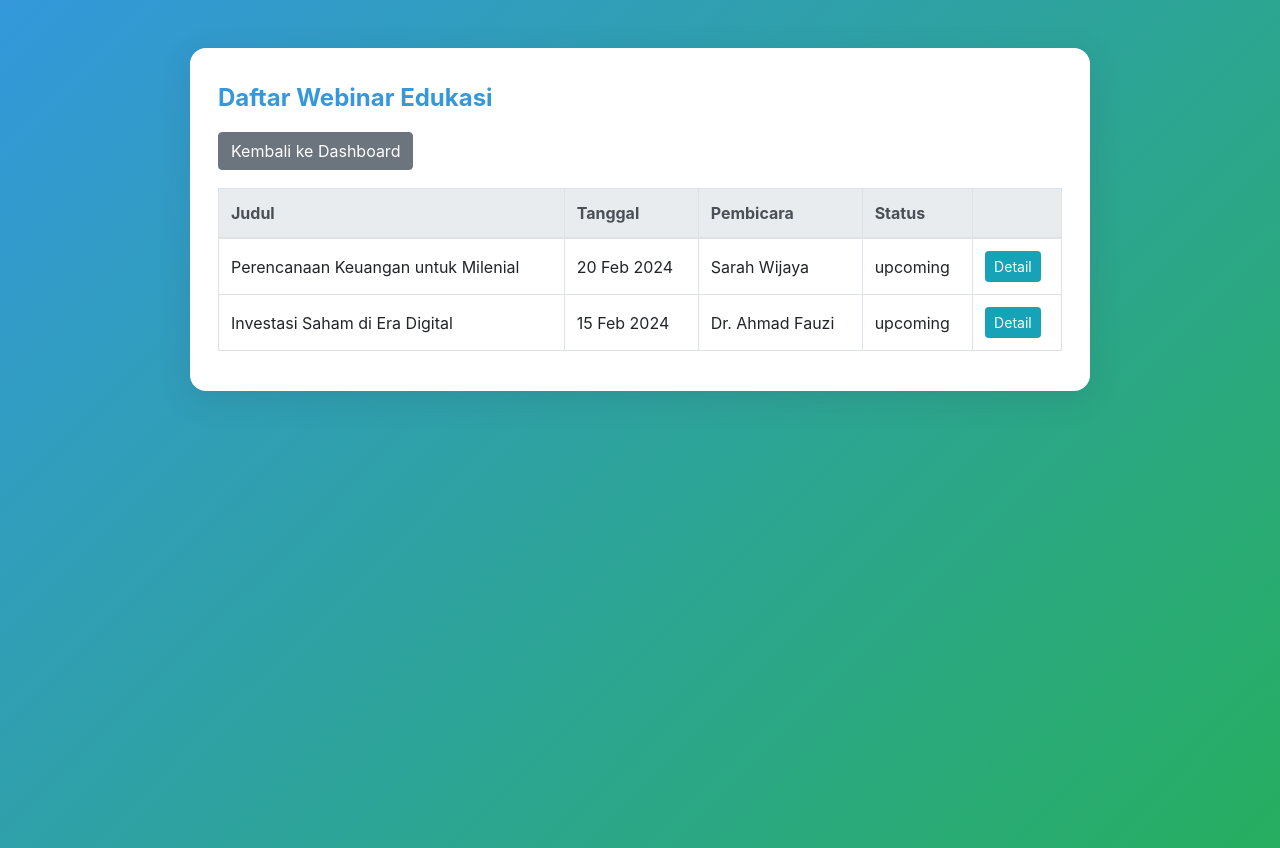
After one commit to Agilhr/Project_301220045_AgilHardiaman, a CodeIgniter app: page /database/index.php/dashboard/webinars in a window 1280 px wide. The commit adds this page. Run offline with CodeIgniter, Linux system fonts and the light colour scheme; a user stored in the database is signed in; data comes from the database, SQL or seed files in the repository.

Commit message:
Daftar Webinar

```diff
--- a/application/config/routes.php
+++ b/application/config/routes.php
@@ -55,3 +55,5 @@ $route['translate_uri_dashes'] = FALSE;
 $route['dashboard/challenge_quiz'] = 'dashboard/challenge_quiz';
 $route['dashboard/articles'] = 'dashboard/articles';
 $route['dashboard/article_detail/(:num)'] = 'dashboard/article_detail/$1';
+$route['dashboard/webinars'] = 'dashboard/webinars';
+$route['dashboard/webinar_detail/(:num)'] = 'dashboard/webinar_detail/$1';
--- a/application/controllers/Dashboard.php
+++ b/application/controllers/Dashboard.php
@@ -123,4 +123,20 @@ class Dashboard extends CI_Controller {
         $data['article'] = $article;
         $this->load->view('article_detail', $data);
     }
+
+    public function webinars() {
+        $this->load->model('Webinar_model');
+        $data['webinars'] = $this->Webinar_model->get_all();
+        $this->load->view('webinars', $data);
+    }
+
+    public function webinar_detail($id) {
+        $this->load->model('Webinar_model');
+        $webinar = $this->Webinar_model->get_by_id($id);
+        if (!$webinar) {
+            show_404();
+        }
+        $data['webinar'] = $webinar;
+        $this->load->view('webinar_detail', $data);
+    }
 }
--- a/application/views/dashboard.php
+++ b/application/views/dashboard.php
@@ -117,7 +117,7 @@
                 <a href="<?php echo base_url('index.php/dashboard/simulasi'); ?>" class="btn btn-success">Mulai Simulasi</a>
                 <a href="<?php echo base_url('index.php/dashboard/challenge_quiz'); ?>" class="btn btn-warning text-white">Ikuti Challenge</a>
                 <a href="<?php echo base_url('index.php/dashboard/articles'); ?>" class="btn btn-primary">Baca Artikel</a>
-                <a href="#webinar" class="btn btn-info text-white">Daftar Webinar</a>
+                <a href="<?php echo base_url('index.php/dashboard/webinars'); ?>" class="btn btn-info text-white">Daftar Webinar</a>
             </div>
             <div class="row">
                 <div class="col-md-3 col-6">
--- /dev/null
+++ b/application/views/webinars.php
@@ -0,0 +1,49 @@
+<!DOCTYPE html>
+<html lang="id">
+<head>
+    <meta charset="UTF-8">
+    <meta name="viewport" content="width=device-width, initial-scale=1, shrink-to-fit=no">
+    <title>Daftar Webinar - Money Mentor Pro</title>
+    <link rel="stylesheet" href="https://cdn.jsdelivr.net/npm/bootstrap@4.6.2/dist/css/bootstrap.min.css">
+    <style>
+        body { background: linear-gradient(135deg, #3498db 0%, #27ae60 100%); min-height: 100vh; }
+        .webinar-card { max-width: 900px; margin: 40px auto; border-radius: 16px; box-shadow: 0 8px 32px rgba(44, 62, 80, 0.15); background: #fff; padding: 32px 28px 24px 28px; }
+        .webinar-title { font-size: 1.5rem; font-weight: bold; color: #3498db; margin-bottom: 18px; }
+        .table th, .table td { vertical-align: middle; }
+        .btn-back { margin-bottom: 18px; }
+        @media (max-width: 576px) { .webinar-card { padding: 18px 8px 12px 8px; } }
+    </style>
+</head>
+<body>
+    <div class="container">
+        <div class="webinar-card mt-5">
+            <div class="webinar-title mb-3">Daftar Webinar Edukasi</div>
+            <a href="<?php echo base_url('index.php/dashboard'); ?>" class="btn btn-secondary btn-back">Kembali ke Dashboard</a>
+            <table class="table table-bordered table-hover bg-white">
+                <thead class="thead-light">
+                    <tr>
+                        <th>Judul</th>
+                        <th>Tanggal</th>
+                        <th>Pembicara</th>
+                        <th>Status</th>
+                        <th></th>
+                    </tr>
+                </thead>
+                <tbody>
+                    <?php if(empty($webinars)): ?>
+                        <tr><td colspan="5" class="text-center">Belum ada webinar.</td></tr>
+                    <?php else: foreach($webinars as $w): ?>
+                        <tr>
+                            <td><?php echo htmlspecialchars($w['title']); ?></td>
+                            <td><?php echo date('d M Y', strtotime($w['webinar_date'])); ?></td>
+                            <td><?php echo htmlspecialchars($w['speaker_name']); ?></td>
+                            <td><?php echo htmlspecialchars($w['status']); ?></td>
+                            <td><a href="<?php echo base_url('index.php/dashboard/webinar_detail/'.$w['id']); ?>" class="btn btn-info btn-sm">Detail</a></td>
+                        </tr>
+                    <?php endforeach; endif; ?>
+                </tbody>
+            </table>
+        </div>
+    </div>
+</body>
+</html>
```
Also changed, not shown: application/views/webinar_detail.php (added, +32 -0 lines).
